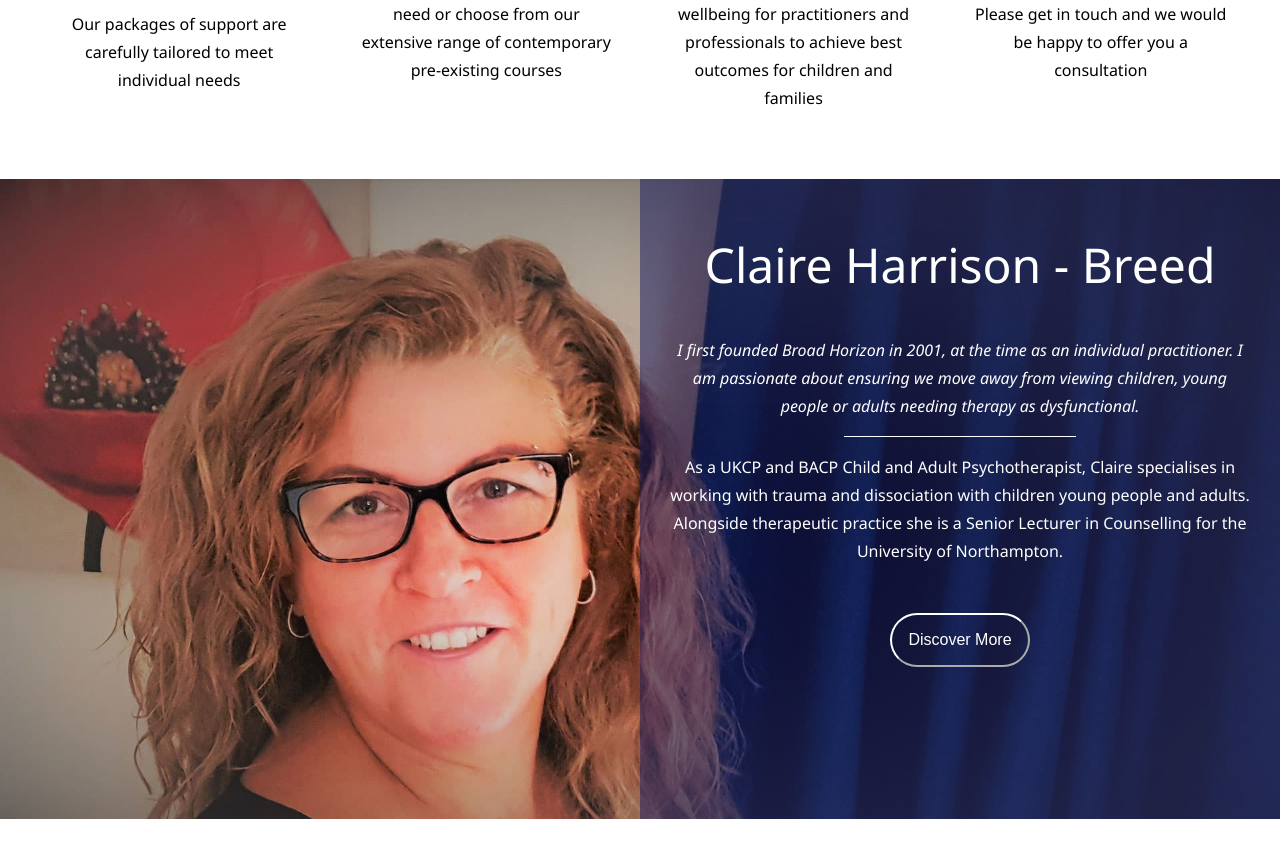
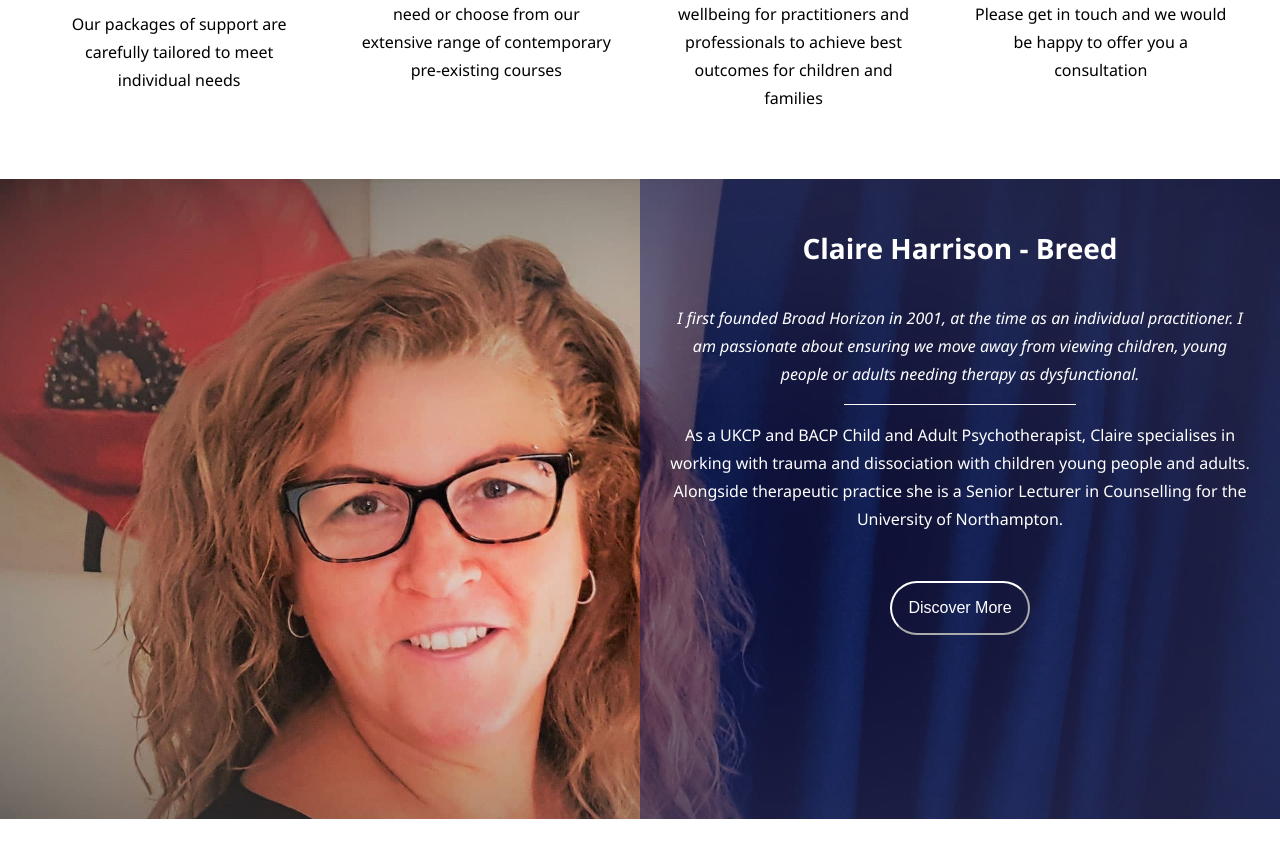
Before and after one commit to 40yostudent/tanyalecchi.com, a PHP site: page /index-wip.php in a window 1280 px wide. Shown: the part 1302-2161 px from the top of the page. Run offline with PHP 8.4, Linux system fonts and the light colour scheme.

Commit message:
claire title

```diff
--- a/index-wip.php
+++ b/index-wip.php
@@ -74,7 +74,7 @@
         <div id="claire">
             <div id="claire-image"></div>
             <div id="claire-text">
-                <h2>claire harrison - breed</h2>
+                <h4 style="color: white;">claire harrison - breed</h4>
                 <p><em>I first founded Broad Horizon in 2001, at the time as an individual practitioner. I am passionate about ensuring we move away from viewing children, young people or adults needing therapy as dysfunctional.</em></p>
 
                 <p>As a UKCP and BACP Child and Adult Psychotherapist, Claire specialises in working with trauma and dissociation with children young people and adults. Alongside therapeutic practice she is a Senior Lecturer in Counselling for the University of Northampton.</p>
```
